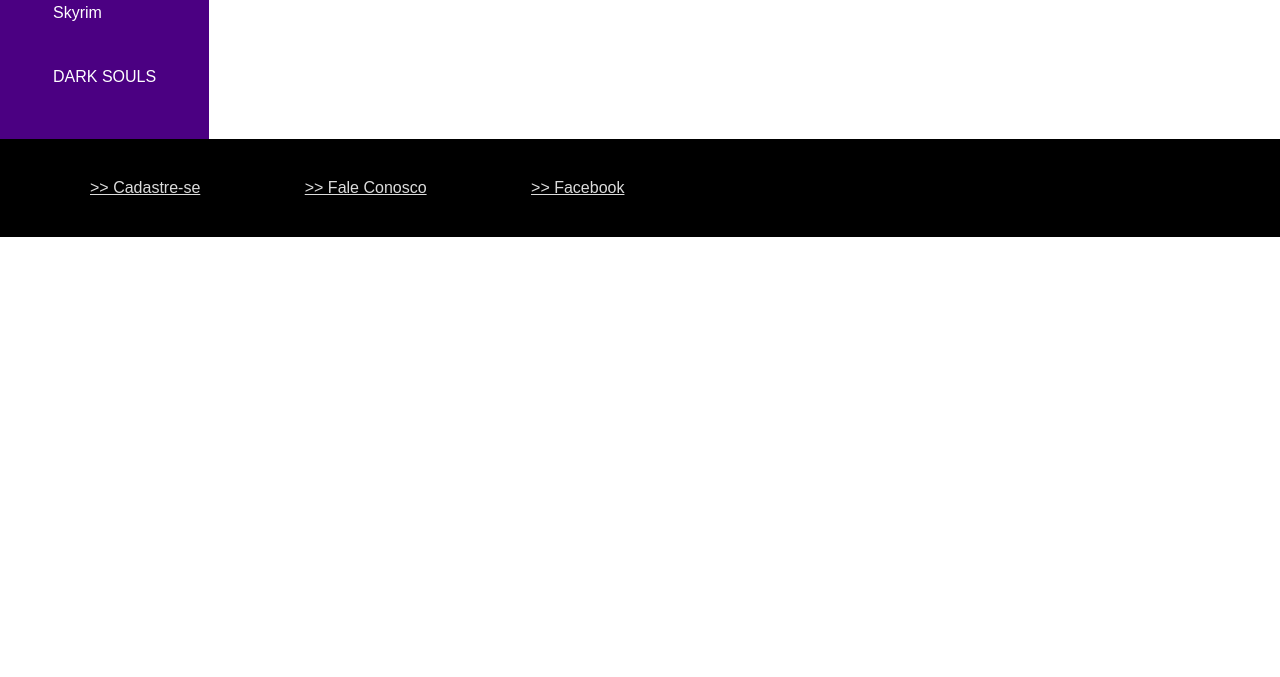
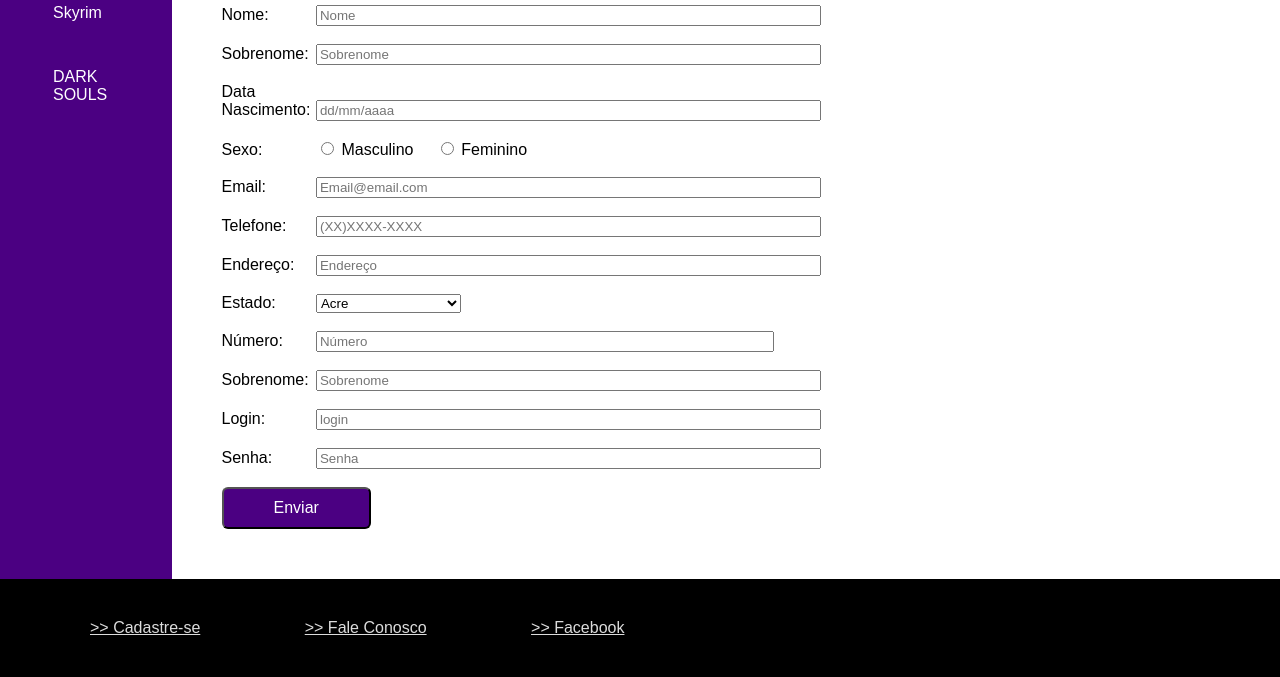
Before and after one commit to brunoCreator/tabelinha, a plain HTML site: page cadastro.html in a window 1280 px wide. Shown: the part 273-950 px from the top of the page. Before the commit the page ends 800 px from the top, so only its background shows below. Drawn offline with Linux system fonts and the light colour scheme.

Commit message:
cadastro

```diff
--- a/cadastro.html
+++ b/cadastro.html
@@ -26,13 +26,92 @@
 
             </div>
 
-        <div class="conteudo">
+            <div class="conteudo" style="min-height: 63vh">
                 <h2>Cadastro</h2>
+                <div style="float:left; padding-right: 150px;">
+                    <label for="nome">Nome: </label>
+                    <input type="text" name="nome" id="nome" placeholder="Nome" size="60"><br><br>
+
+                    <label for="sobrenome">Sobrenome:</label>
+                    <input type="text" name="sobrenome" id="sobrenome" placeholder="Sobrenome" size="60"><br><br>
+
+                    <label for="nascimento">Data Nascimento:</label>
+                    <input type="data" name="nascimento" id="nascimento" placeholder="dd/mm/aaaa" size="60"><br><br>
+
+                    <label>Sexo:</label>
+
+                    <input type="radio" name="masculino" id="masculino">
+                    <label for="masculino">Masculino</label>
+
+                    <input type="radio" name="feminino" id="feminino">
+                    <label for="feminino">Feminino</label><br><br>
+
+                    <label for="email">Email:</label>
+                    <input type="email" name="email" id="email" placeholder="Email@email.com" size="60"><br><br>
+
+                    <label for="telefone">Telefone:</label>
+                    <input type="tel" name="telefone" id="telefone" placeholder="(XX)XXXX-XXXX" size="60" pattern="\([0-9]{2}\)[\s][0-9]{4}-[0-9]{4}"><br><br>
+
+                </div>
+
+                <div style="float:left">
+                    <label for="endereco">Endereço:</label>
+                    <input type="text" name="endereco" id="endereco" placeholder="Endereço" size="60"><br><br>
+
+                    <label for="estado">Estado:</label>
+
+                    <select id="estado">
+                        <option value="AC">Acre</option>
+                        <option value="AL">Alagoas</option>
+                        <option value="AP">Amapá</option>
+                        <option value="AM">Amazonas</option>
+                        <option value="BA">Bahia</option>
+                        <option value="CE">Ceará</option>
+                        <option value="DF">Distrito Federal</option>
+                        <option value="ES">Espírito Santo</option>
+                        <option value="GO">Goiás</option>
+                        <option value="MA">Maranhão</option>
+                        <option value="MT">Mato Grosso</option>
+                        <option value="MS">Mato Grosso do Sul</option>
+                        <option value="MG">Minas Gerais</option>
+                        <option value="PA">Pará</option>
+                        <option value="PB">Paraíba</option>
+                        <option value="PR">Paraná</option>
+                        <option value="PE">Pernambuco</option>
+                        <option value="PI">Piauí</option>
+                        <option value="RJ">Rio de Janeiro</option>
+                        <option value="RN">Rio Grande do Norte</option>
+                        <option value="RS">Rio Grande do Sul</option>
+                        <option value="RO">Rondônia</option>
+                        <option value="RR">Roraima</option>
+                        <option value="SC">Santa Catarina</option>
+                        <option value="SP">São Paulo</option>
+                        <option value="SE">Sergipe</option>
+                        <option value="TO">Tocantins</option>
+                        <option value="EX">Estrangeiro</option>
+                    </select><br><br>
+
+                    <label for="numero">Número:</label>
+                    <input type="number" name="numero" id="numero" placeholder="Número" style="width:450px"><br><br>
+
+                    <label for="sobrenome">Sobrenome:</label>
+                    <input type="text" name="sobrenome" id="sobrenome" placeholder="Sobrenome" size="60"><br><br>
+
+                    <label for="login">Login:</label>
+                    <input type="text" name="login" id="login" placeholder="login" size="60"><br><br>
+
+                    <label for="senha">Senha:</label>
+                    <input type="password" name="senha" id="senha" placeholder="Senha" size="60"><br><br>
+                    <input class="input" type="submit" value="Enviar">
+                </div>
+
+
             </div>
         </div>
         <footer>
             <a href="cadastro.html">>> Cadastre-se</a>
             <a href="contato.html">>> Fale Conosco</a>
             <a href="#">>> Facebook</a>
-    </footer></div>
+        </footer>
+    </div>
 </body></html>
--- a/main.css
+++ b/main.css
@@ -112,3 +112,11 @@ label {
     display:inline-block;
     width: 90px;
 }
+
+.input {
+    font-size: 1em;
+    padding: 10px 50px;
+    border-radius: 6px;
+    color: white;
+    background: indigo;
+}
```
Also changed, not shown: contato.html (+3 -3 lines). Lines whose indentation alone changed are shown as unchanged.
